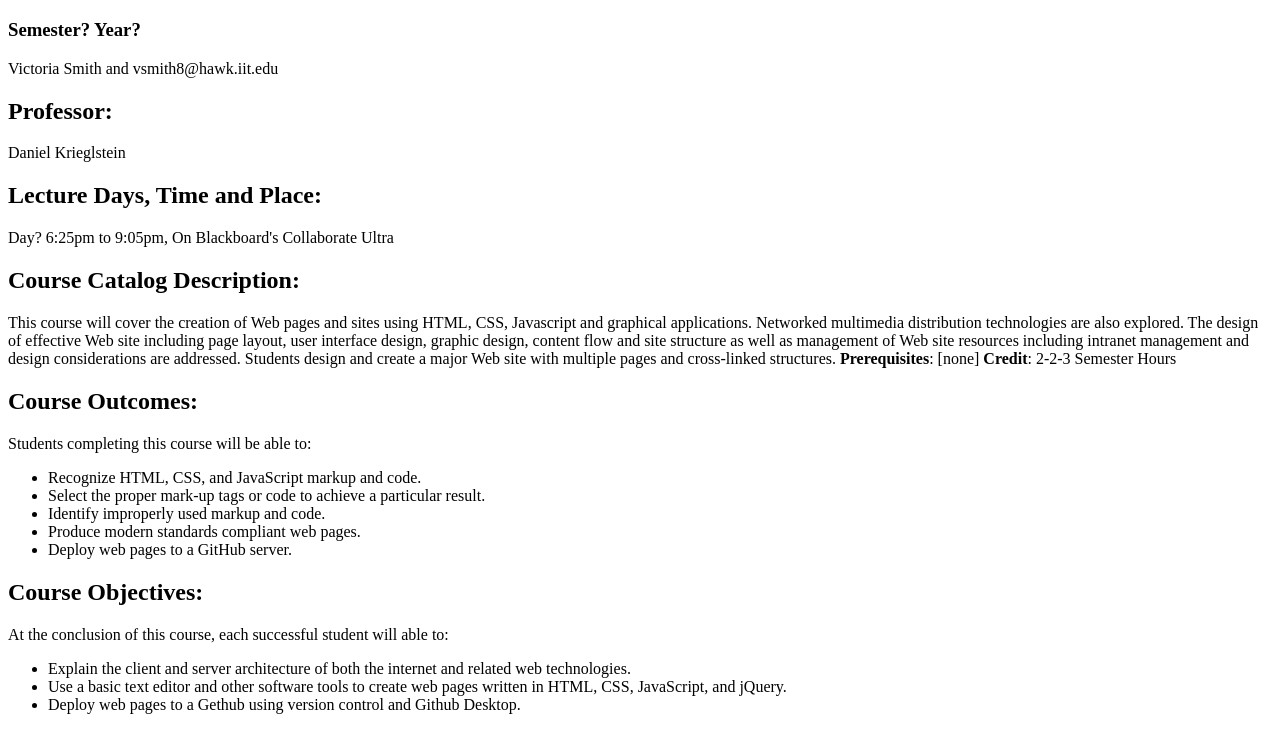
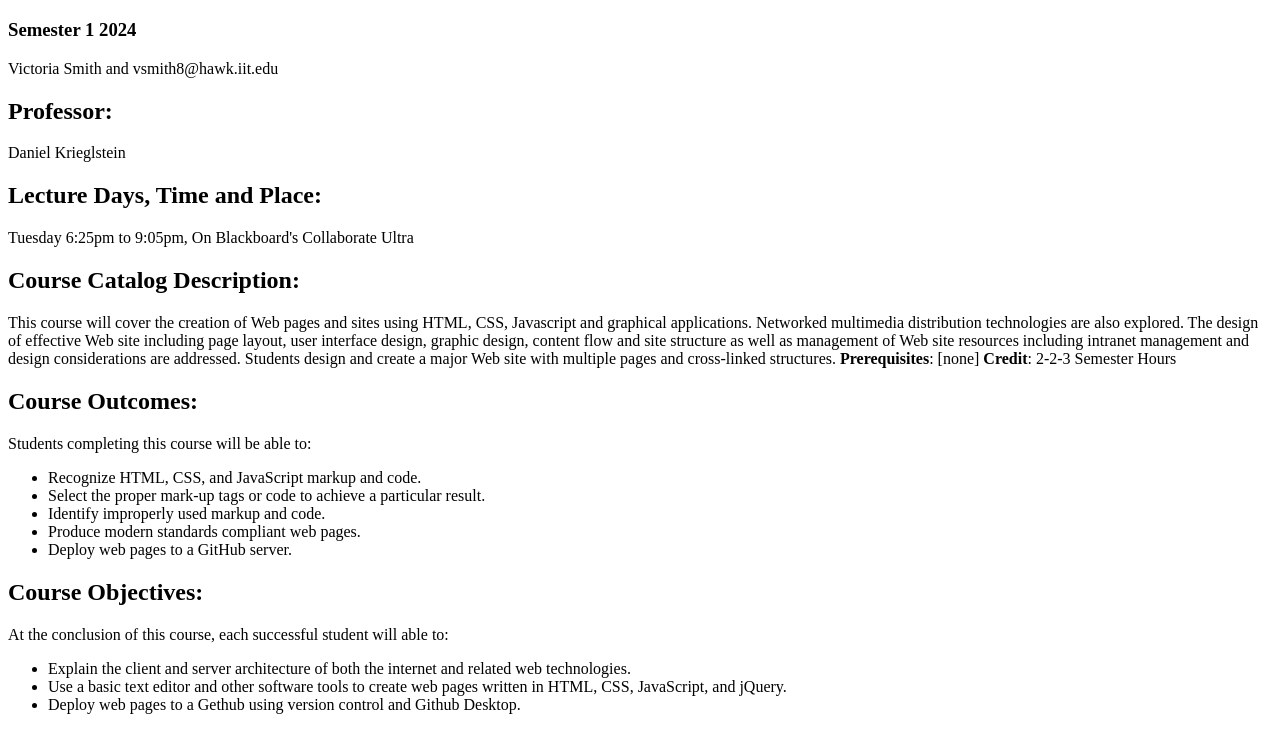
Before and after one commit to vsmith8/lab2, a plain HTML site: page index.html in a window 1280 px wide. Shown: the part 61-800 px from the top of the page. Drawn offline with Linux system fonts and the light colour scheme.

Commit message:
Updating class info

```diff
--- a/index.html
+++ b/index.html
@@ -6,12 +6,12 @@
 </head>
 <body>
   <h1> Internet Technologies and Web Design</h1>
-  <h3>Semester? Year?</h3>
+  <h3>Semester 1 2024</h3>
   <p>Victoria Smith and vsmith8@hawk.iit.edu</p>
   <h2>Professor:</h2>
   <p>Daniel Krieglstein</p>
   <h2>Lecture Days, Time and Place:</h2>
-  <p>Day? 6:25pm to 9:05pm, On Blackboard's Collaborate Ultra</p>
+  <p>Tuesday 6:25pm to 9:05pm, On Blackboard's Collaborate Ultra</p>
   <h2>Course Catalog Description:</h2>
   <p>This course will cover the creation of Web pages and sites using HTML, CSS, Javascript and graphical applications. Networked multimedia distribution technologies are also explored. The design of effective Web site including page layout, user interface design, graphic design, content flow and site structure as well as management of Web site resources including intranet management and design considerations are addressed. Students design and create a major Web site with multiple pages and cross-linked structures. <strong>Prerequisites</strong>: [none] <strong>Credit</strong>: 2-2-3 Semester Hours</p>
   <h2>Course Outcomes:</h2>
```
